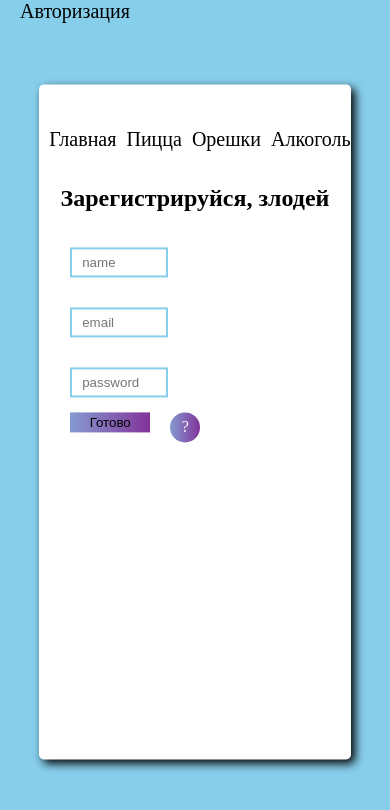
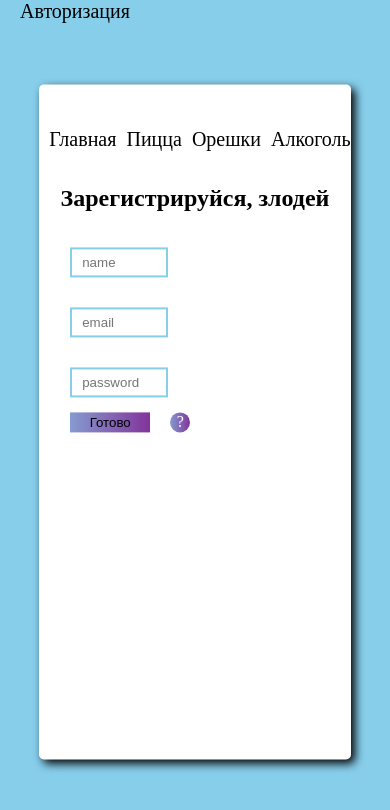
Before and after one commit to pylsar/myReactVillainShop, a React (Create React App) app: page /auth in a window 390 px wide. Shown: the top 810 px of the page. Built offline with nearby package versions, Linux system fonts and the light colour scheme.

Commit message:
help component adaptive

```diff
--- a/src/components/Help/Help.scss
+++ b/src/components/Help/Help.scss
@@ -21,3 +21,18 @@
         left: 25px;
     }
 }
+
+@media screen and (max-width: 768px) {
+    .help {
+        width: 20px;
+        height: 20px;
+        &__modal {
+            right: 0;
+            bottom: -80px;
+            width: 300px;
+            height: 70px;
+            font-size: 12px;
+            transform: translateX(-40%);
+        }
+    }
+}
```
